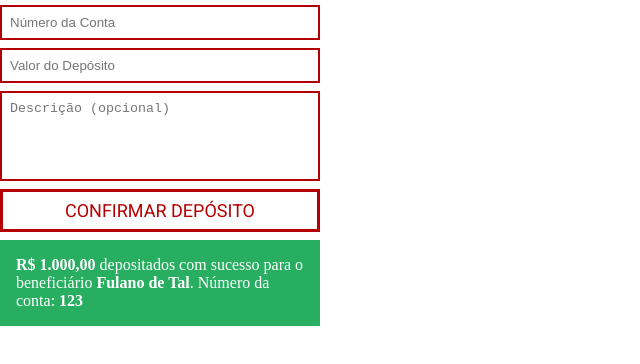
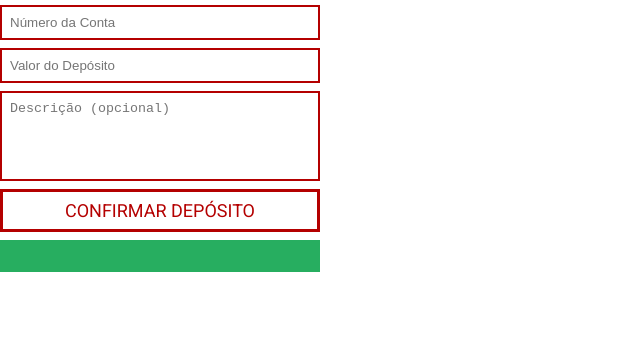
Before and after one commit to r-almeida92/MODULO-7, a plain HTML site: page index.html in a window 1280 px wide. Shown: the part 156-520 px from the top of the page, without its empty margins (0-640 px from the left). Drawn offline with Linux system fonts and the light colour scheme.

Commit message:
update index.html

```diff
--- a/index.html
+++ b/index.html
@@ -20,9 +20,7 @@
             <textarea placeholder="Descrição (opcional)" id="descricao"></textarea>
             <button id="btn-depositar" type="submit">CONFIRMAR DEPÓSITO</button>
         </form>
-        <p class="mensagem-sucesso">
-            <b>R$ 1.000,00</b> depositados com sucesso para o beneficiário <b>Fulano de Tal</b>. Número da conta: <b>123</b>
-        </p>
+        <p class="mensagem-sucesso"></p>
     </div>
     <script src="./index.js"></script>
 </body>
```
